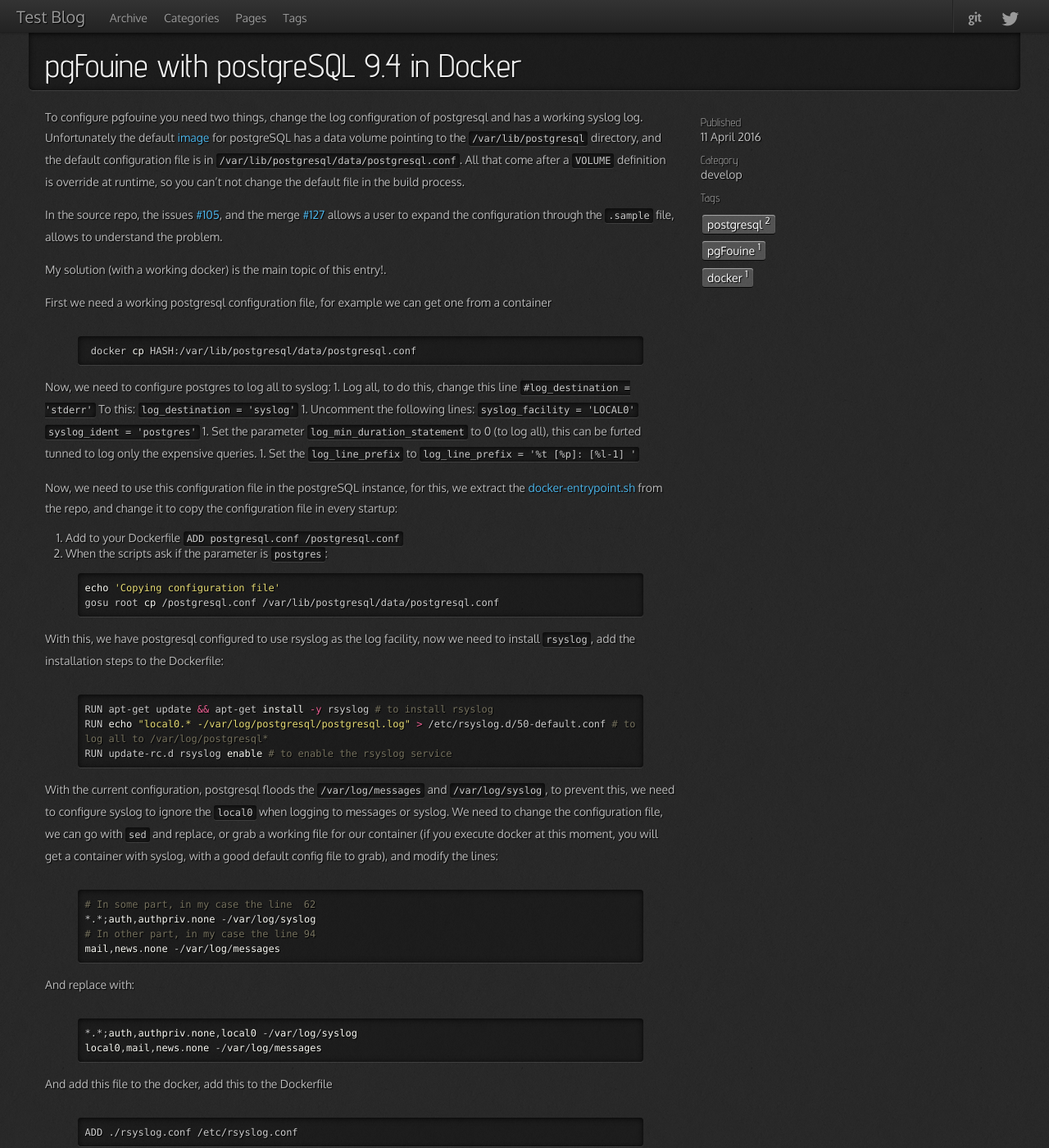
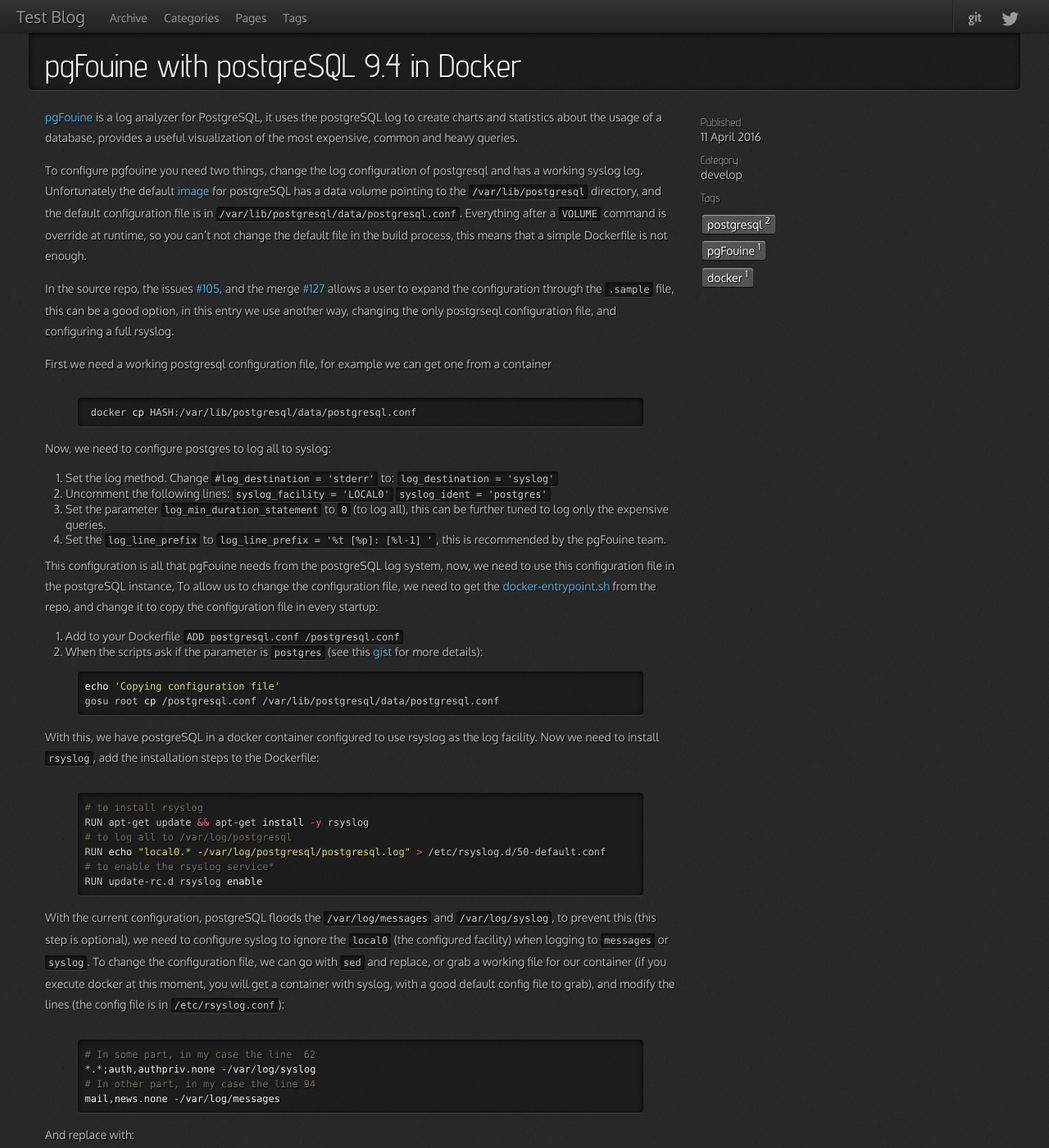
Before and after one commit to aVolpe/aVolpe.github.io, a Jekyll site: the page built from _posts/2016-04-11-pgfouine-with-postgresql-94-in-docker.md, in a window 1280 px wide and 1400 px high. Shown: the whole window at 82% size. Built offline with Jekyll 4.4.1, drawn with Linux system fonts in a browser that asks for light colours; nearby versions of some CDN libraries; comment, search, counter and statistics services are not loaded; some of the changed text lies outside the part shown.

Commit message:
Fix grammar

```diff
--- a/_posts/2016-04-11-pgfouine-with-postgresql-94-in-docker.md
+++ b/_posts/2016-04-11-pgfouine-with-postgresql-94-in-docker.md
@@ -7,20 +7,25 @@
 ---
 {% include JB/setup %}
 
+[pgFouine](pgfouine) is a log analyzer for PostgreSQL, it uses the postgreSQL
+log to create charts and statistics about the usage of a database, provides a
+useful visualization of the most expensive, common and heavy queries.
+
 To configure pgfouine you need two things, change the log configuration of
 postgresql and has a working syslog log. Unfortunately the default
 [image](docker-image) for postgreSQL has a data volume pointing to the
 `/var/lib/postgresql` directory, and the default configuration file is in
-`/var/lib/postgresql/data/postgresql.conf`. All that come after a `VOLUME`
-definition is override at runtime, so you can't not change the default file in
-the build process.
+`/var/lib/postgresql/data/postgresql.conf`. Everything after a `VOLUME`
+command is override at runtime, so you can't not change the default file in
+the build process, this means that a simple Dockerfile is not enough.
 
 In the source repo, the issues
 [#105](https://github.com/docker-library/postgres/issues/105), and the merge
 [#127](https://github.com/docker-library/postgres/pull/127) allows a user to
-expand the configuration through the `.sample` file, allows to understand the problem.
+expand the configuration through the `.sample` file, this can be a good option,
+in this entry we use another way, changing the only postgrseql configuration
+file, and configuring a full rsyslog.
 
-My solution (with a working docker) is the main topic of this entry!.
 
 First we need a working postgresql configuration file, for example we can get
 one from a container
@@ -30,44 +35,53 @@
 {% endhighlight %}
 
 Now, we need to configure postgres to log all to syslog:
-    1. Log all, to do this, change this line
-      `#log_destination = 'stderr'`
-      To this:
-      `log_destination = 'syslog'`
-    1. Uncomment the following lines:
-      `syslog_facility = 'LOCAL0'`
-      `syslog_ident = 'postgres'`
-    1. Set the parameter `log_min_duration_statement` to 0 (to log all), this can
-      be furted tunned to log only the expensive queries.
-    1. Set the `log_line_prefix` to `log_line_prefix = '%t [%p]: [%l-1] '`
 
-Now, we need to use this configuration file in the postgreSQL instance, for
-this, we extract the [docker-entrypoint.sh](docker-entrypoint) from the repo,
-and change it to copy the configuration file in every startup:
+1. Set the log method. Change
+    `#log_destination = 'stderr'`
+  to:
+    `log_destination = 'syslog'`
+1. Uncomment the following lines:
+  `syslog_facility = 'LOCAL0'`
+  `syslog_ident = 'postgres'`
+1. Set the parameter `log_min_duration_statement` to `0` (to log all), this can
+  be further tuned to log only the expensive queries.
+1. Set the `log_line_prefix` to `log_line_prefix = '%t [%p]: [%l-1] '`, this is
+   recommended by the pgFouine team.
+
+This configuration is all that pgFouine needs from the postgreSQL log system,
+now, we need to use this configuration file in the postgreSQL instance, To allow
+us to change the configuration file, we need to get the
+[docker-entrypoint.sh](docker-entrypoint) from the repo, and change it to copy
+the configuration file in every startup:
 
   1. Add to your Dockerfile `ADD postgresql.conf /postgresql.conf`
-  1. When the scripts ask if the parameter is `postgres`:
+  1. When the scripts ask if the parameter is `postgres` (see this [gist](gists)
+     for more details):
 {% highlight bash %}
 echo 'Copying configuration file'
 gosu root cp /postgresql.conf /var/lib/postgresql/data/postgresql.conf
 {% endhighlight %}
 
-With this, we have postgresql configured to use rsyslog as the log facility, now
-we need to install `rsyslog`, add the installation steps to the
-Dockerfile:
+With this, we have postgreSQL in a docker container configured to use rsyslog as
+the log facility. Now we need to install `rsyslog`, add the installation steps
+to the Dockerfile:
 
 {% highlight bash %}
-RUN apt-get update && apt-get install -y rsyslog # to install rsyslog
-RUN echo "local0.* -/var/log/postgresql/postgresql.log" > /etc/rsyslog.d/50-default.conf # to log all to /var/log/postgresql*
-RUN update-rc.d rsyslog enable # to enable the rsyslog service
+# to install rsyslog
+RUN apt-get update && apt-get install -y rsyslog
+# to log all to /var/log/postgresql
+RUN echo "local0.* -/var/log/postgresql/postgresql.log" > /etc/rsyslog.d/50-default.conf
+# to enable the rsyslog service*
+RUN update-rc.d rsyslog enable
 {% endhighlight %}
 
-With the current configuration, postgresql floods the `/var/log/messages` and
-`/var/log/syslog`, to prevent this, we need to configure syslog to ignore the
-`local0` when logging to messages or syslog. We need to change the configuration
-file, we can go with `sed` and replace, or grab a working file for our container
-(if you execute docker at this moment, you will get a container with syslog,
-with a good default config file to grab), and modify the lines:
+With the current configuration, postgreSQL floods the `/var/log/messages` and
+`/var/log/syslog`, to prevent this (this step is optional), we need to configure
+syslog to ignore the `local0` (the configured facility) when logging to
+`messages` or `syslog`. To change the configuration file, we can go with `sed`
+and replace, or grab a working file for our container (if you execute docker at
+this moment, you will get a container with syslog, with a good default config
+file to grab), and modify the lines (the config file is in `/etc/rsyslog.conf`):
 
 {% highlight configuration %}
 # In some part, in my case the line  62
@@ -82,7 +96,7 @@
 local0,mail,news.none -/var/log/messages
 {% endhighlight %}
 
-And add this file to the docker, add this to the Dockerfile
+Then, we add the configuration file to the proper location in our Dockerfile:
 {% highlight bash %}
 ADD ./rsyslog.conf /etc/rsyslog.conf
 {% endhighlight %}
@@ -91,6 +105,8 @@
 
 {% highlight bash %}
 docker exec HASH tail -f /var/log/postgresql/postgresql.log
+
+And see the log from the postgreSQL! (be careful, is very verbose).
 
 {% endhighlight %}
 
@@ -109,3 +125,4 @@
 [gist]: http://127.0.0.1:4000/develop/2016/04/11/pgfouine-with-postgresql-94-in-docker
 [docker-image]: https://hub.docker.com/_/postgres/
 [docker-entrypoint]: https://github.com/docker-library/postgres/blob/8e867c8ba0fc8fd347e43ae53ddeba8e67242a53/9.4/docker-entrypoint.sh
+[pgfouine]: http://pgfouine.projects.pgfoundry.org/tsung.html
```
